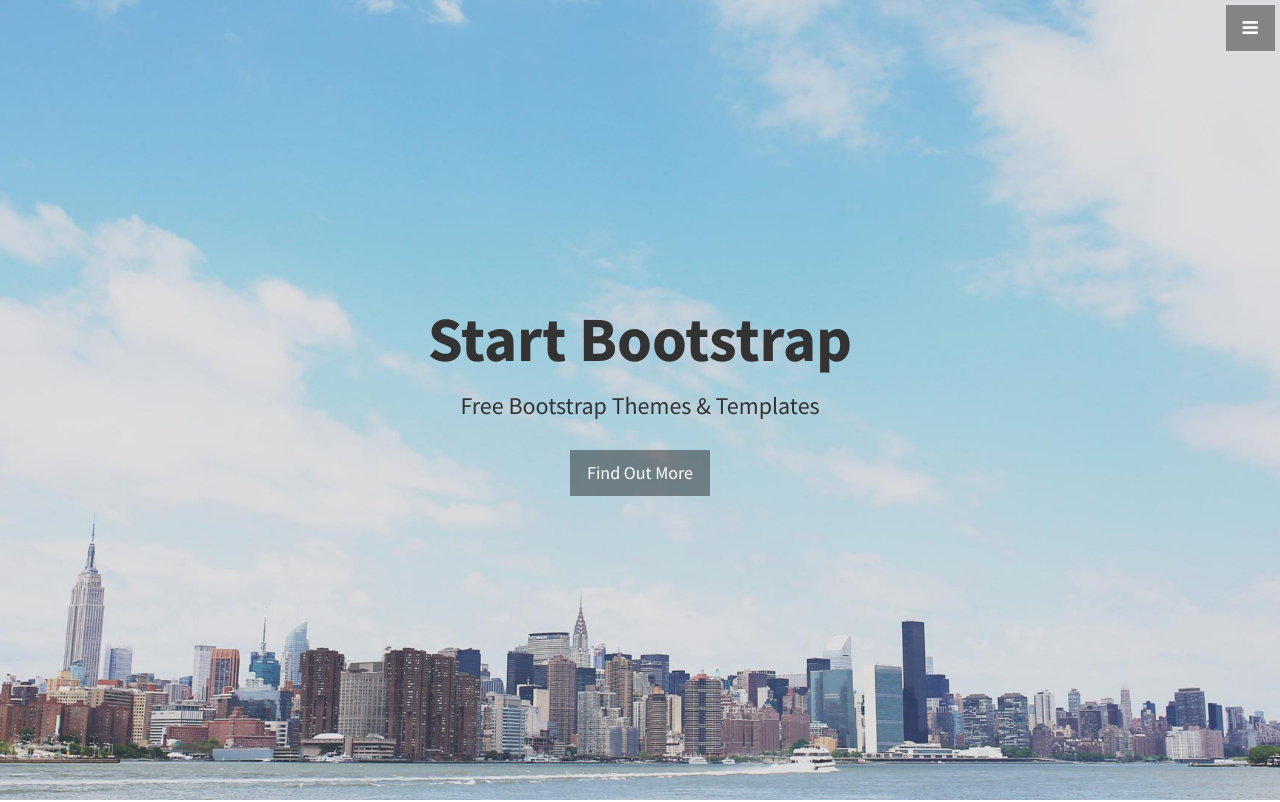
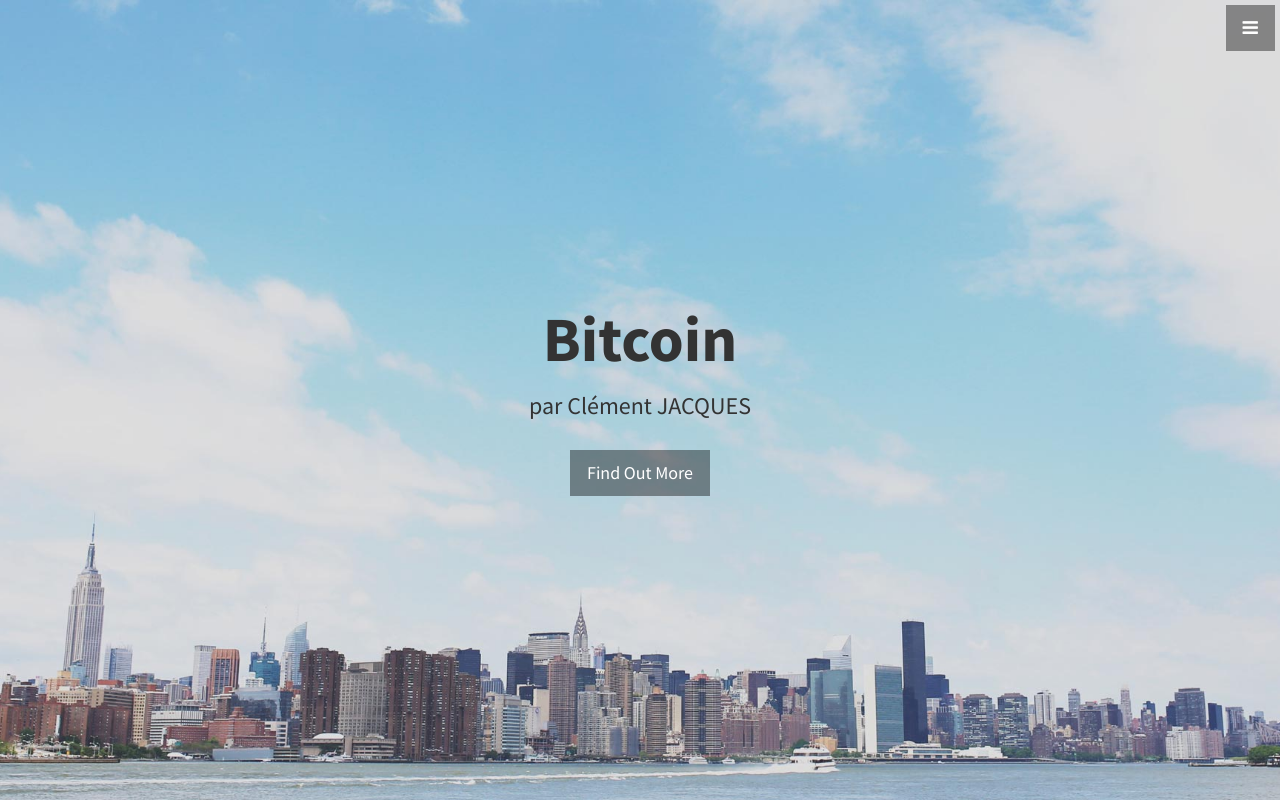
Before and after one commit to cjacques4/cjacques4.github.io, a plain HTML site: page index.html in a window 1280 px wide. Shown: the top 802 px of the page. Drawn offline with Linux system fonts and the light colour scheme.

Commit message:
bootstrap

```diff
--- a/index.html
+++ b/index.html
@@ -9,7 +9,7 @@
     <meta name="description" content="">
     <meta name="author" content="">
 
-    <title>Stylish Portfolio - Start Bootstrap Theme</title>
+    <title>Page d'accueil de Clément JACQUES</title>
 
     <!-- Bootstrap Core CSS -->
     <link href="css/bootstrap.min.css" rel="stylesheet">
@@ -38,7 +38,7 @@
         <ul class="sidebar-nav">
             <a id="menu-close" href="#" class="btn btn-light btn-lg pull-right toggle"><i class="fa fa-times"></i></a>
             <li class="sidebar-brand">
-                <a href="#top" onclick=$("#menu-close").click();>Start Bootstrap</a>
+                <a href="#top" onclick=$("#menu-close").click();>Menu</a>
             </li>
             <li>
                 <a href="#top" onclick=$("#menu-close").click();>Home</a>
@@ -61,8 +61,8 @@
     <!-- Header -->
     <header id="top" class="header">
         <div class="text-vertical-center">
-            <h1>Start Bootstrap</h1>
-            <h3>Free Bootstrap Themes &amp; Templates</h3>
+            <h1>Bitcoin</h1>
+            <h3>par Clément JACQUES</h3>
             <br>
             <a href="#about" class="btn btn-dark btn-lg">Find Out More</a>
         </div>
@@ -82,8 +82,7 @@
         <!-- /.container -->
     </section>
 
-    <!-- Services -->
-    <!-- The circle icons use Font Awesome's stacked icon classes. For more information, visit http://fontawesome.io/examples/ -->
+    <!-- Services
     <section id="services" class="services bg-primary">
         <div class="container">
             <div class="row text-center">
@@ -144,15 +143,11 @@
                             </div>
                         </div>
                     </div>
-                    <!-- /.row (nested) -->
                 </div>
-                <!-- /.col-lg-10 -->
             </div>
-            <!-- /.row -->
         </div>
-        <!-- /.container -->
     </section>
-
+ -->
     <!-- Callout -->
     <aside class="callout">
         <div class="text-vertical-center">
@@ -160,7 +155,7 @@
         </div>
     </aside>
 
-    <!-- Portfolio -->
+    <!-- Portfolio
     <section id="portfolio" class="portfolio">
         <div class="container">
             <div class="row">
@@ -197,16 +192,16 @@
                             </div>
                         </div>
                     </div>
-                    <!-- /.row (nested) -->
+
                     <a href="#" class="btn btn-dark">View More Items</a>
                 </div>
-                <!-- /.col-lg-10 -->
+
             </div>
-            <!-- /.row -->
+
         </div>
-        <!-- /.container -->
+
     </section>
-
+-->
     <!-- Call to Action -->
     <aside class="call-to-action bg-primary">
         <div class="container">
@@ -220,14 +215,14 @@
         </div>
     </aside>
 
-    <!-- Map -->
+    <!-- Map
     <section id="contact" class="map">
         <iframe width="100%" height="100%" frameborder="0" scrolling="no" marginheight="0" marginwidth="0" src="https://maps.google.com/maps?f=q&amp;source=s_q&amp;hl=en&amp;geocode=&amp;q=Twitter,+Inc.,+Market+Street,+San+Francisco,+CA&amp;aq=0&amp;oq=twitter&amp;sll=28.659344,-81.187888&amp;sspn=0.128789,0.264187&amp;ie=UTF8&amp;hq=Twitter,+Inc.,+Market+Street,+San+Francisco,+CA&amp;t=m&amp;z=15&amp;iwloc=A&amp;output=embed"></iframe>
         <br />
         <small>
             <a href="https://maps.google.com/maps?f=q&amp;source=embed&amp;hl=en&amp;geocode=&amp;q=Twitter,+Inc.,+Market+Street,+San+Francisco,+CA&amp;aq=0&amp;oq=twitter&amp;sll=28.659344,-81.187888&amp;sspn=0.128789,0.264187&amp;ie=UTF8&amp;hq=Twitter,+Inc.,+Market+Street,+San+Francisco,+CA&amp;t=m&amp;z=15&amp;iwloc=A"></a>
         </small>
-    </section>
+    </section> -->
 
     <!-- Footer -->
     <footer>
```
Also changed, not shown: 1 other file.
